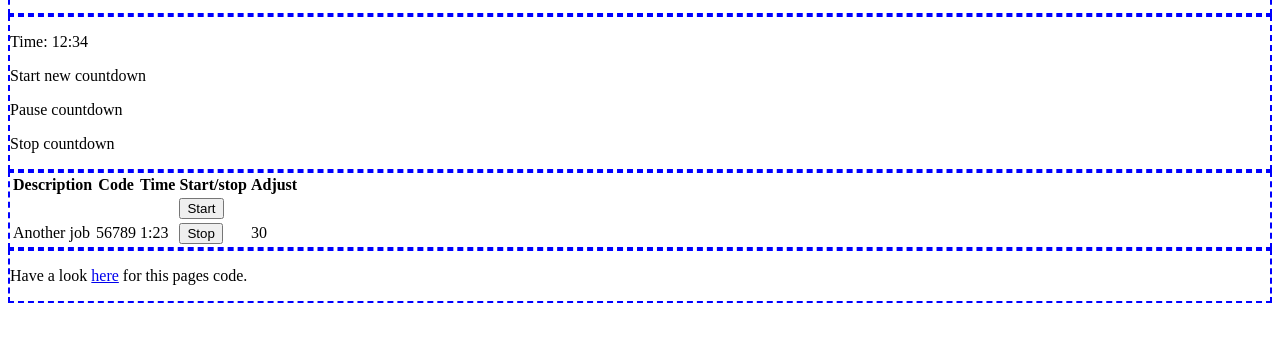
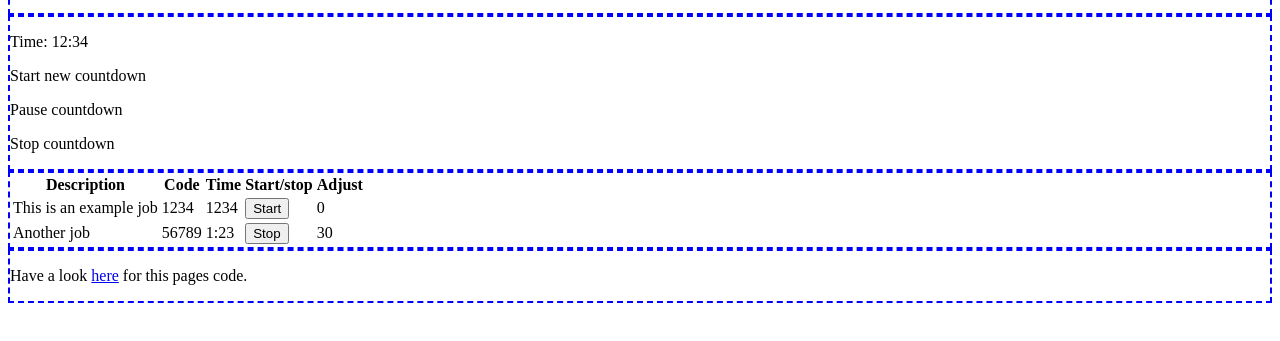
Before and after one commit to hamishdickson/timer, a plain HTML site: page index.html in a window 1280 px wide. Shown: the part 111-452 px from the top of the page. Drawn offline with Linux system fonts and the light colour scheme.

Commit message:
qualify timer

```diff
--- a/public/views/timer.html
+++ b/public/views/timer.html
@@ -8,11 +8,11 @@
       <th>Adjust</th>
     </tr>
     <tr>
-      <td>{{description}}</td>
-      <td>{{code}}</td>
-      <td>{{time}}</td>
+      <td>{{timer.description}}</td>
+      <td>{{timer.code}}</td>
+      <td>{{timer.time}}</td>
       <td><button type="button">Start</button></td>
-      <td>{{adjust}}</td>
+      <td>{{timer.adjust}}</td>
     </tr>
     <tr>
       <td>Another job</td>
```
